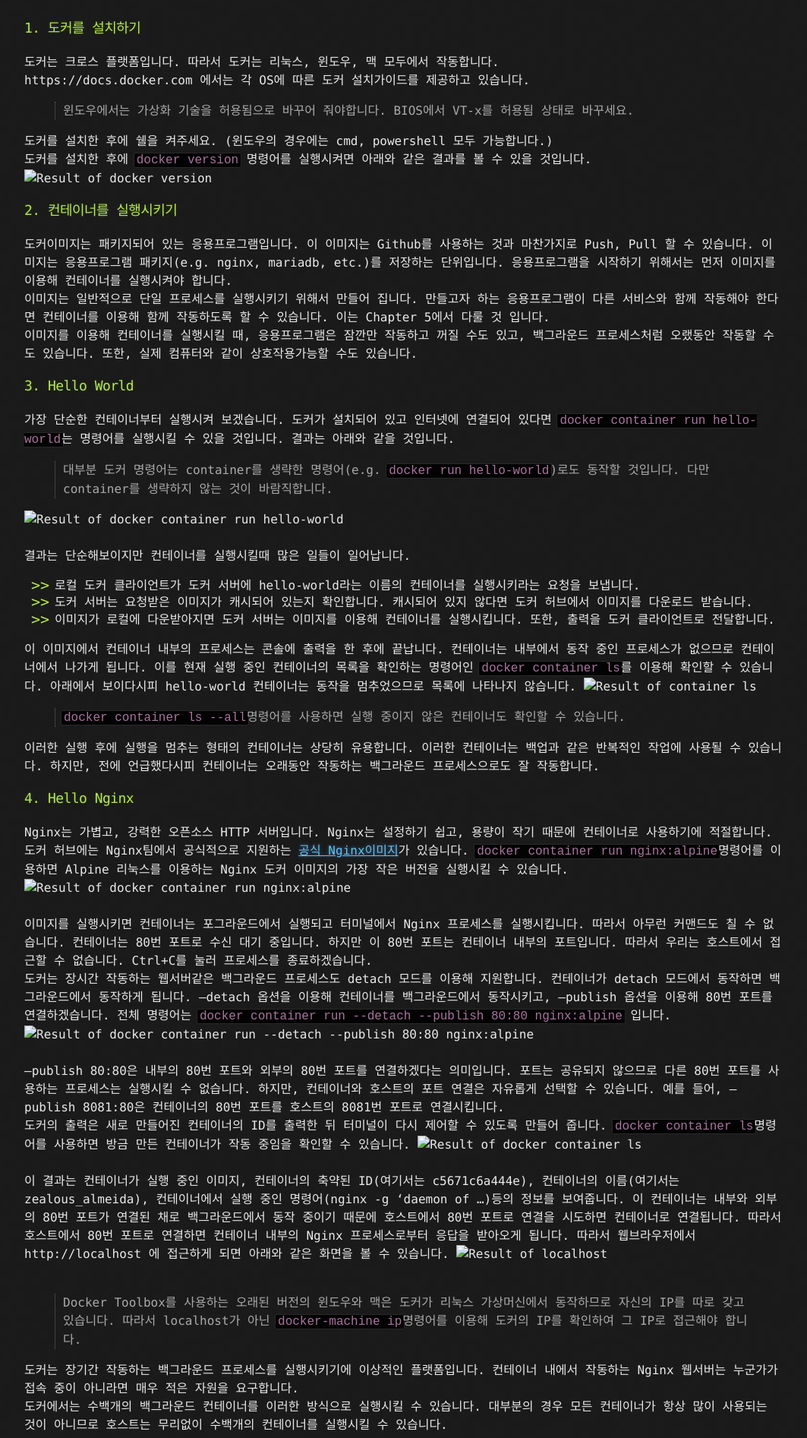
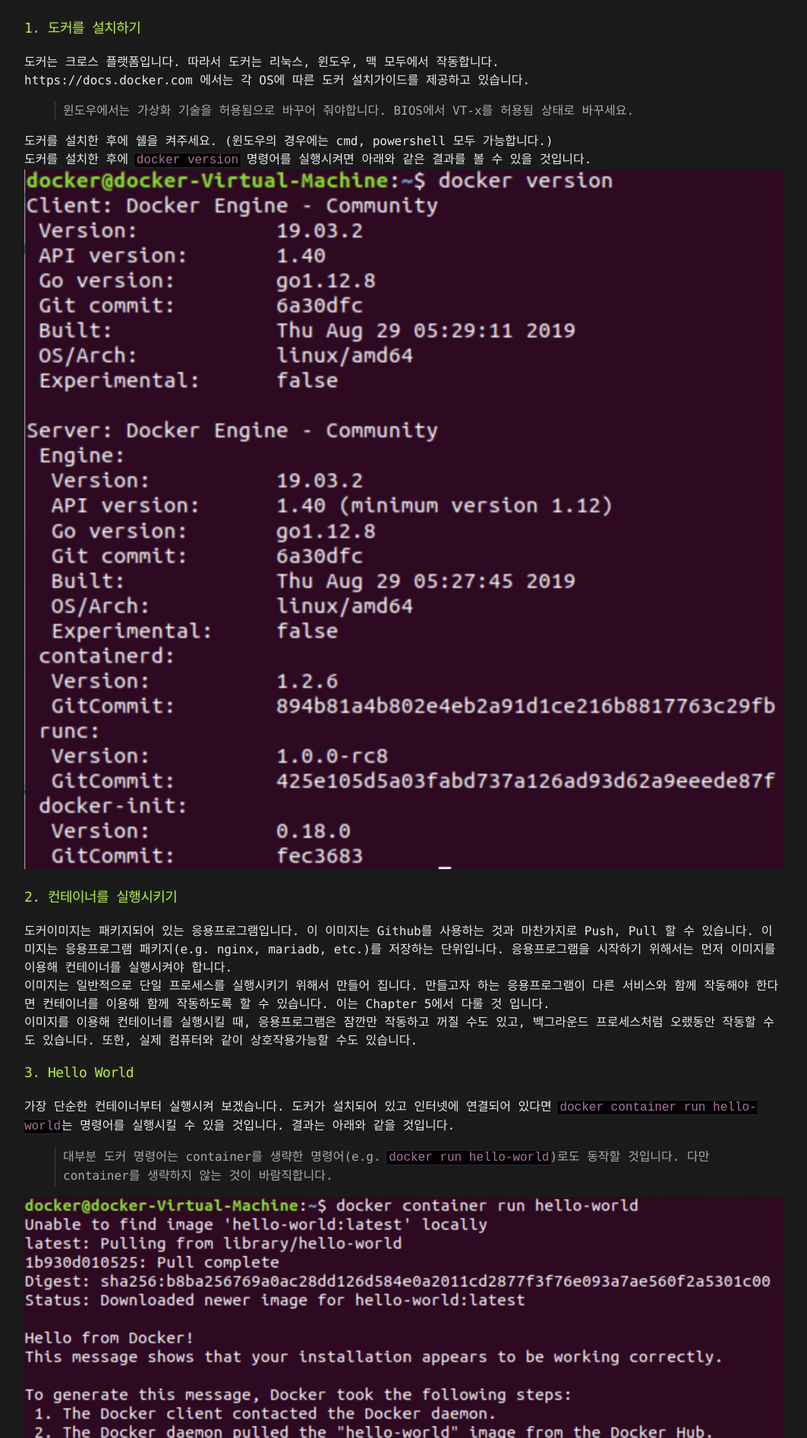
Before and after one commit to KUICS-Official/kuics_blog, a Jekyll site: the page built from _posts/2019-09-20-Docker-1.md, in a window 1280 px wide. Shown: the part 458-2351 px from the top of the page at 76% size, without its empty margins (108-1171 px from the left). Built offline with Jekyll 4.4.1, drawn with Linux system fonts in a browser that asks for light colours.

Commit message:
image not loading error solving test

````diff
--- a/_posts/2019-09-20-Docker-1.md
+++ b/_posts/2019-09-20-Docker-1.md
@@ -17,7 +17,7 @@ https://docs.docker.com 에서는 각 OS에 따른 도커 설치가이드를 제
 
 도커를 설치한 후에 쉘을 켜주세요. (윈도우의 경우에는 cmd, powershell 모두 가능합니다.)<br/>
 도커를 설치한 후에 ```docker version``` 명령어를 실행시켜면 아래와 같은 결과를 볼 수 있을 것입니다.
-![Result of docker version](/_src/docker_version.png)
+![Result of docker version](https://github.com/KUICS-Official/kuics_blog/blob/master/_src/docker_version.png)
 
 ### 2. 컨테이너를 실행시키기
 도커이미지는 패키지되어 있는 응용프로그램입니다. 이 이미지는 Github를 사용하는 것과 마찬가지로 Push, Pull 할 수 있습니다. 이미지는 응용프로그램 패키지(e.g. nginx, mariadb, etc.)를 저장하는 단위입니다. 응용프로그램을 시작하기 위해서는 먼저 이미지를 이용해 컨테이너를 실행시켜야 합니다.<br/>
@@ -29,14 +29,14 @@ https://docs.docker.com 에서는 각 OS에 따른 도커 설치가이드를 제
 
 > 대부분 도커 명령어는 container를 생략한 명령어(e.g. ```docker run hello-world```)로도 동작할 것입니다. 다만 container를 생략하지 않는 것이 바람직합니다.
 
-![Result of docker container run hello-world](/_src/docker_container_run_hello-world.png)<br/><br/>
+![Result of docker container run hello-world](https://github.com/KUICS-Official/kuics_blog/blob/master/_src/docker_container_run_hello-world.png)<br/><br/>
 결과는 단순해보이지만 컨테이너를 실행시킬때 많은 일들이 일어납니다.
 * 로컬 도커 클라이언트가 도커 서버에 hello-world라는 이름의 컨테이너를 실행시키라는 요청을 보냅니다.
 * 도커 서버는 요청받은 이미지가 캐시되어 있는지 확인합니다. 캐시되어 있지 않다면 도커 허브에서 이미지를 다운로드 받습니다.
 * 이미지가 로컬에 다운받아지면 도커 서버는 이미지를 이용해 컨테이너를 실행시킵니다. 또한, 출력을 도커 클라이언트로 전달합니다.
 
 이 이미지에서 컨테이너 내부의 프로세스는 콘솔에 출력을 한 후에 끝납니다. 컨테이너는 내부에서 동작 중인 프로세스가 없으므로 컨테이너에서 나가게 됩니다. 이를 현재 실행 중인 컨테이너의 목록을 확인하는 명령어인 ```docker container ls```를 이용해 확인할 수 있습니다. 아래에서 보이다시피 hello-world 컨테이너는 동작을 멈추었으므로 목록에 나타나지 않습니다.
-![Result of container ls](/_src/docker_container_ls.png)
+![Result of container ls](https://github.com/KUICS-Official/kuics_blog/blob/master/_src/docker_container_ls.png)
 >```docker container ls --all```명령어를 사용하면 실행 중이지 않은 컨테이너도 확인할 수 있습니다.
 
 이러한 실행 후에 실행을 멈추는 형태의 컨테이너는 상당히 유용합니다. 이러한 컨테이너는 백업과 같은 반복적인 작업에 사용될 수 있습니다. 하지만, 전에 언급했다시피 컨테이너는 오래동안 작동하는 백그라운드 프로세스으로도 잘 작동합니다.
@@ -44,15 +44,15 @@ https://docs.docker.com 에서는 각 OS에 따른 도커 설치가이드를 제
 ### 4. Hello Nginx
 Nginx는 가볍고, 강력한 오픈소스 HTTP 서버입니다. Nginx는 설정하기 쉽고, 용량이 작기 때문에 컨테이너로 사용하기에 적절합니다.<br/>
 도커 허브에는 Nginx팀에서 공식적으로 지원하는 [공식 Nginx이미지](https://hub.docker.com/_/nginx/)가 있습니다. ```docker container run nginx:alpine```명령어를 이용하면 Alpine 리눅스를 이용하는 Nginx 도커 이미지의 가장 작은 버전을 실행시킬 수 있습니다.
-![Result of docker container run nginx:alpine](/_src/docker_container_run_nginx_alpine.png)<br/><br/>
+![Result of docker container run nginx:alpine](https://github.com/KUICS-Official/kuics_blog/blob/master/_src/docker_container_run_nginx_alpine.png)<br/><br/>
 이미지를 실행시키면 컨테이너는 포그라운드에서 실행되고 터미널에서 Nginx 프로세스를 실행시킵니다. 따라서 아무런 커맨드도 칠 수 없습니다. 컨테이너는 80번 포트로 수신 대기 중입니다. 하지만 이 80번 포트는 컨테이너 내부의 포트입니다. 따라서 우리는 호스트에서 접근할 수 없습니다. Ctrl+C를 눌러 프로세스를 종료하겠습니다.<br/>
 도커는 장시간 작동하는 웹서버같은 백그라운드 프로세스도 detach 모드를 이용해 지원합니다. 컨테이너가 detach 모드에서 동작하면 백그라운드에서 동작하게 됩니다. --detach 옵션을 이용해 컨테이너를 백그라운드에서 동작시키고, --publish 옵션을 이용해 80번 포트를 연결하겠습니다. 전체 명령어는 ```docker container run --detach --publish 80:80 nginx:alpine``` 입니다.
-![Result of docker container run --detach --publish 80:80 nginx:alpine](/_src/docker_container_run_--detach.png)<br/><br/>
+![Result of docker container run --detach --publish 80:80 nginx:alpine](https://github.com/KUICS-Official/kuics_blog/blob/master/_src/docker_container_run_--detach.png)<br/><br/>
 --publish 80:80은 내부의 80번 포트와 외부의 80번 포트를 연결하겠다는 의미입니다. 포트는 공유되지 않으므로 다른 80번 포트를 사용하는 프로세스는 실행시킬 수 없습니다. 하지만, 컨테이너와 호스트의 포트 연결은 자유롭게 선택할 수 있습니다. 예를 들어, --publish 8081:80은 컨테이너의 80번 포트를 호스트의 8081번 포트로 연결시킵니다.<br/>
 도커의 출력은 새로 만들어진 컨테이너의 ID를 출력한 뒤 터미널이 다시 제어할 수 있도록 만들어 줍니다. ```docker container ls```명령어를 사용하면 방금 만든 컨테이너가 작동 중임을 확인할 수 있습니다.
-![Result of docker container ls](/_src/docker_container_ls_nginx.png) <br/><br/>
+![Result of docker container ls](https://github.com/KUICS-Official/kuics_blog/blob/master/_src/docker_container_ls_nginx.png) <br/><br/>
 이 결과는 컨테이너가 실행 중인 이미지, 컨테이너의 축약된 ID(여기서는 c5671c6a444e), 컨테이너의 이름(여기서는 zealous_almeida), 컨테이너에서 실행 중인 명령어(nginx -g 'daemon of ...)등의 정보를 보여줍니다. 이 컨테이너는 내부와 외부의 80번 포트가 연결된 채로 백그라운드에서 동작 중이기 때문에 호스트에서 80번 포트로 연결을 시도하면 컨테이너로 연결됩니다. 따라서 호스트에서 80번 포트로 연결하면 컨테이너 내부의 Nginx 프로세스로부터 응답을 받아오게 됩니다. 따라서 웹브라우저에서 http://localhost 에 접근하게 되면 아래와 같은 화면을 볼 수 있습니다.
-![Result of localhost](/_src/localhost_result_1.png)<br/><br/>
+![Result of localhost](https://github.com/KUICS-Official/kuics_blog/blob/master/_src/localhost_result_1.png)<br/><br/>
 >Docker Toolbox를 사용하는 오래된 버전의 윈도우와 맥은 도커가 리눅스 가상머신에서 동작하므로 자신의 IP를 따로 갖고 있습니다. 따라서 localhost가 아닌 ```docker-machine ip```명령어를 이용해 도커의 IP를 확인하여 그 IP로 접근해야 합니다.
 
 도커는 장기간 작동하는 백그라운드 프로세스를 실행시키기에 이상적인 플랫폼입니다. 컨테이너 내에서 작동하는 Nginx 웹서버는 누군가가 접속 중이 아니라면 매우 적은 자원을 요구합니다.<br/>
@@ -61,10 +61,10 @@ Nginx는 가볍고, 강력한 오픈소스 HTTP 서버입니다. Nginx는 설정
 ### 5. Hello Ubuntu
 컨테이너는 상호작용 가능한 형태로도 실행시킬 수 있습니다. 컨테이너는 도커 CLI에 연결되어있는 동안 실행되며, 이는 원격 접속과 비슷합니다. 이러한 형태의 컨테이너는 이미지를 체크하거나 이미지를 도구로서 활용할 때, 이미지를 자신의 이미지를 만들기 위해 사용할때 활용됩니다.<br/>
 대부분의 도커 허브 이미지는 리눅스를 기초 OS로 사용하며, 그 중에서도 우분투는 가장 유명한 기초 이미지입니다. 캐노니컬은 공식 우분투 이미지를 제공하며, 도커 허브를 출시 일정과 통합시켰습니다. 따라서 최신 우분투는 ```docker container run --interactive --tty ubuntu:latest```명령어를 이용해 도커 허브에서 다운받을 수 있습니다.
-![Result of docker container run --interactive --tty ubuntu:latest](/_src/docker_run_it_ubuntu.png)<br/><br/>
+![Result of docker container run --interactive --tty ubuntu:latest](https://github.com/KUICS-Official/kuics_blog/blob/master/_src/docker_run_it_ubuntu.png)<br/><br/>
 --interactive와 --tty 옵션(주로 -it로 줄여씁니다.)을 이용하면 도커가 터미널 에뮬레이션을 이용해 컨테이너를 상호작용 가능하도록 실행시킵니다. 이러한 컨테이너는 사용자가 컨테이너를 나가기 전까지 실행됩니다. 또한 ```docker container run --interactive --tty ubuntu:18.04```와 같이 버전을 명시할 수도 있습니다.<br/>
 하지만 이 이미지를 사용하다보면 진짜 우분투와는 다르게 동작함을 알 수 있습니다. 도커의 우분투는 작은 용량을 위해 우분투 서버에서도 일부분만을 사용합니다. 다시말해서, 대부분의 기본 유틸리티들을 사용할 수 없습니다. 파일을 수정하기 위해 일반적인 우분투에는 기본적으로 Nano 텍스트 에디터가 깔려있지만 이 우분투에는 설치되어 있지 않습니다. 또한, Nano 텍스트 에디터를 설치를 시도해보면 이미지의 소프트웨어  라이브러리들이 최신 버전이 아님을 알 수 있습니다.
-![Result of nano and nano install](/_src/docker_ubuntu_nano.png)<br/><br/>
+![Result of nano and nano install](https://github.com/KUICS-Official/kuics_blog/blob/master/_src/docker_ubuntu_nano.png)<br/><br/>
 하지만 우리는 이 우분투도 다른 우분투와 똑같이 사용할 수 있습니다. 따라서 ```apt-get update```명령어를 이용해 레포지토리를 업데이트할 수 있습니다. 하지만 이것은 이미지에는 영향을 미치지 못합니다. ```exit```명령어를 실행시키면 컨테이너는 멈추게 됩니다. 하지만 업데이트는 이미지에는 적용되지 않습니다. 다음에 다시 우분투 이미지를 이용해 컨테이너를 실행시키면, 업데이트 이전의 우분투 이미지일 것 입니다.<br/>
 도커 허브에서는 Ubuntu, Alpine, BusyBox와 같은 유명한 기초 이미지를 제공합니다. 하지만 이러한 이미지는 최소화된 버전입니다. 더 적은 소프트웨어는 이미지를 작게 만들며 또한 이는 공격 벡터의 개수를 줄입니다. 컨테이너는 가상머신 또는 실제 서버와 다릅니다. 일반적으로 컨테이너는 OS 패치나 오류수정을 위해 업데이트하지 않습니다. 컨테이너는 빌드와 실행에 적은 자원을 요구하므로 업데이트를 하는 것보다는 새로운 컨테이너를 만들게 됩니다.
 
````
